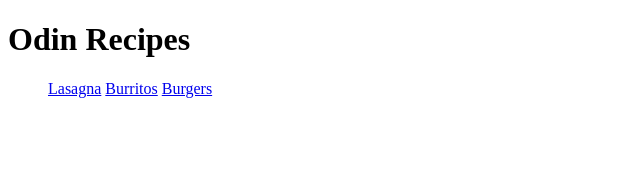
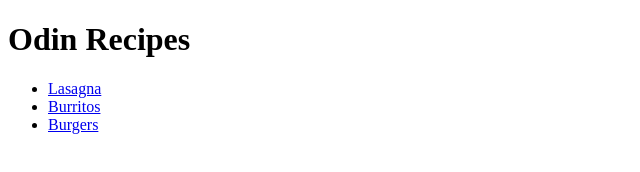
Before and after one commit to Raviteja-Tammana/odins-recipes, a plain HTML site: page index.html in a window 1280 px wide. Shown: the whole page, without its empty margins (0-640 px from the left). Drawn offline with Linux system fonts and the light colour scheme.

Commit message:
Put Recipes in Unordered List.

```diff
--- a/index.html
+++ b/index.html
@@ -8,9 +8,9 @@
 <body>
     <h1>Odin Recipes</h1>
     <ul>
-        <a href="recipes/lasagna.html">Lasagna</a>
-        <a href="recipes/burritos.html">Burritos</a>
-        <a href="recipes/burgers.html">Burgers</a>
+        <li><a href="recipes/lasagna.html">Lasagna</a></li>
+        <li><a href="recipes/burritos.html">Burritos</a></li>
+        <li><a href="recipes/burgers.html">Burgers</a></li>
     </ul>
 </body>
 </html>
```
